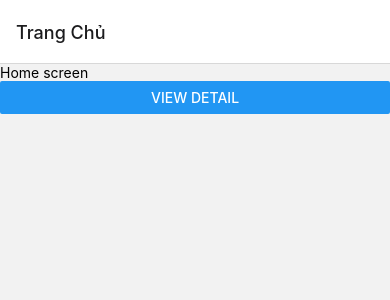
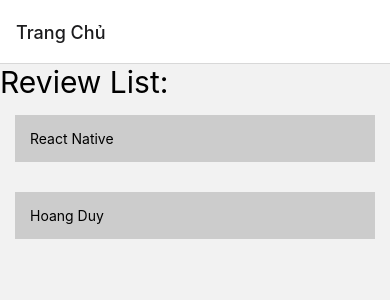
Before and after one commit to thduy2003/RN, a React Native app: screen /home in a window 390 px wide. Shown: the top 300 px of the page. Built offline with nearby package versions, Linux system fonts and the light colour scheme.

Commit message:
pass data route

```diff
--- a/App.tsx
+++ b/App.tsx
@@ -27,7 +27,7 @@
     <NavigationContainer>
       <Stack.Navigator>
         <Stack.Screen name='home' component={HomeScreen} options={{ title: "Trang Chủ" }}></Stack.Screen>
-        <Stack.Screen name='review-detail' component={DetailScreen}></Stack.Screen>
+        <Stack.Screen name='review-detail' component={DetailScreen} options={{ title: "Chi tiết review" }}></Stack.Screen>
       </Stack.Navigator>
     </NavigationContainer>
   );
--- a/components/review/detail.tsx
+++ b/components/review/detail.tsx
@@ -1,16 +1,25 @@
 import { Button, StyleSheet, Text, View } from "react-native";
-import { globalStyles } from "../../utils/const";
-import { NavigationProp, useNavigation } from "@react-navigation/native";
+import { globalStyles, OPENSANS_REGULAR } from "../../utils/const";
+import { NavigationProp, RouteProp, useNavigation, useRoute } from "@react-navigation/native";
 const styles = StyleSheet.create({
   review: {
     fontSize: 30,
   },
+  reviewText: {
+    fontSize: 25,
+    padding: 15,
+    fontFamily: OPENSANS_REGULAR,
+  },
 });
 const DetailScreen = () => {
   const navigation: NavigationProp<RootStackParamList> = useNavigation();
+  const route: RouteProp<RootStackParamList, "review-detail"> = useRoute();
   return (
     <View>
-      <Text style={[styles.review, globalStyles.globalFont]}>Detail screen google</Text>
+      <Text style={[styles.review, globalStyles.globalFont]}>Review Detail</Text>
+      <Text style={styles.reviewText}>Id: {route.params?.id}</Text>
+      <Text style={styles.reviewText}>Tiêu đề: {route.params?.title}</Text>
+      <Text style={styles.reviewText}>Rating: {route.params?.rating}</Text>
       <Button title='Go Home' onPress={() => navigation.navigate("home")} />
     </View>
   );
--- a/components/review/home.tsx
+++ b/components/review/home.tsx
@@ -1,12 +1,39 @@
 import { NavigationProp, useNavigation } from "@react-navigation/native";
-import { Button, Text, View } from "react-native";
+import { useState } from "react";
+import { Button, FlatList, StyleSheet, Text, TouchableOpacity, View } from "react-native";
+import { IReview } from "../../types/review";
 
-const HomeScreen = ({ navigation }: any) => {
+const HomeScreen = () => {
+  const navigation: NavigationProp<RootStackParamList> = useNavigation();
+
+  const [reviews, setReviews] = useState<IReview[]>([
+    { id: 1, title: "React Native", rating: 5 },
+    { id: 2, title: "Hoang Duy", rating: 2 },
+  ]);
   return (
     <View>
-      <Text>Home screen</Text>
-      <Button title='View Detail' onPress={() => navigation.navigate("review-detail")} />
+      <Text style={{ fontSize: 30 }}>Review List:</Text>
+      <FlatList
+        data={reviews}
+        keyExtractor={(item) => item.id + ""}
+        renderItem={({ item }) => {
+          return (
+            <TouchableOpacity onPress={() => navigation.navigate("review-detail", item)}>
+              <View style={styles.reviewItem}>
+                <Text>{item.title}</Text>
+              </View>
+            </TouchableOpacity>
+          );
+        }}
+      />
     </View>
   );
 };
+const styles = StyleSheet.create({
+  reviewItem: {
+    padding: 15,
+    backgroundColor: "#ccc",
+    margin: 15,
+  },
+});
 export default HomeScreen;
--- /dev/null
+++ b/types/review.ts
@@ -0,0 +1,5 @@
+export interface IReview {
+  id: number;
+  title: string;
+  rating: number;
+}
--- a/types/route.d.ts
+++ b/types/route.d.ts
@@ -1,6 +1,6 @@
 type RootStackParamList = {
   home: undefined;
-  "review-detail": undefined;
+  "review-detail"?: { id: number; title: string; rating: number };
 };
 declare global {
   namespace ReactNavigation {
```
